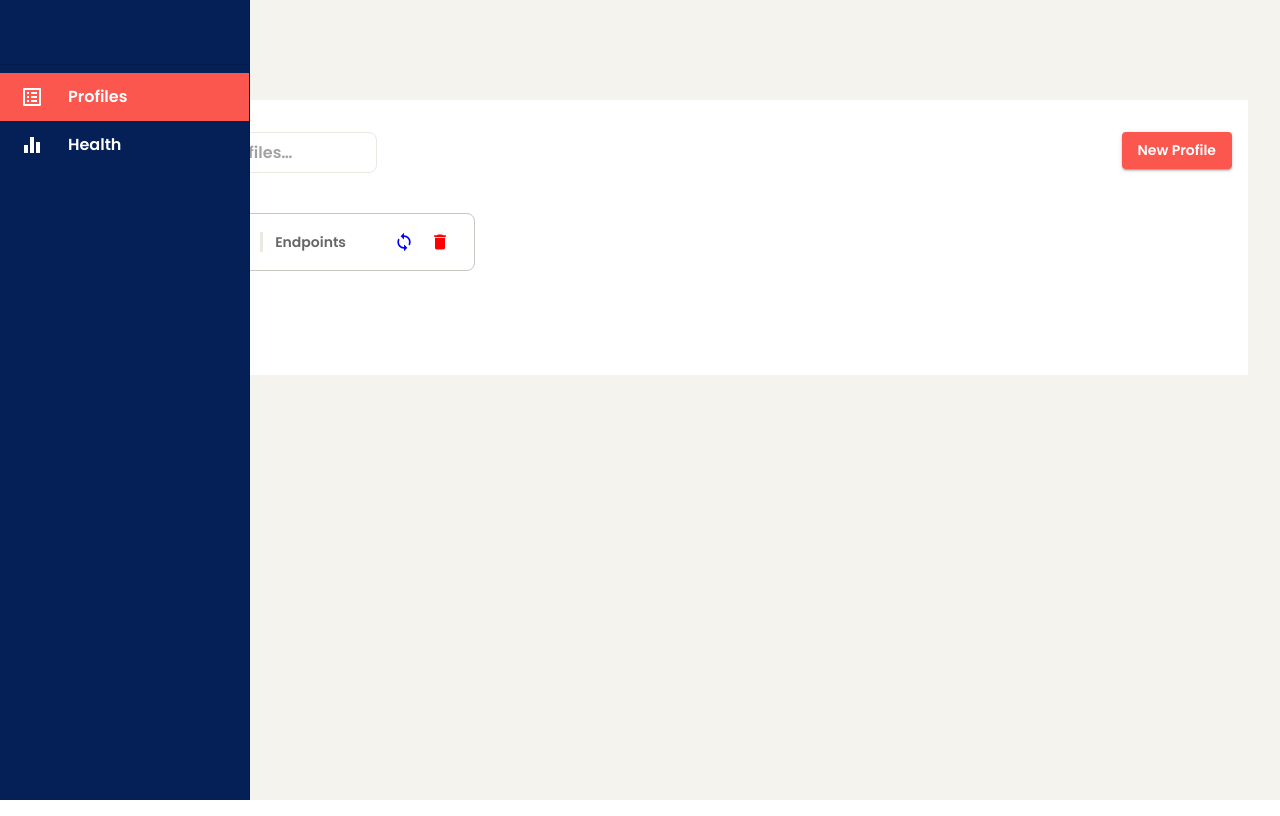
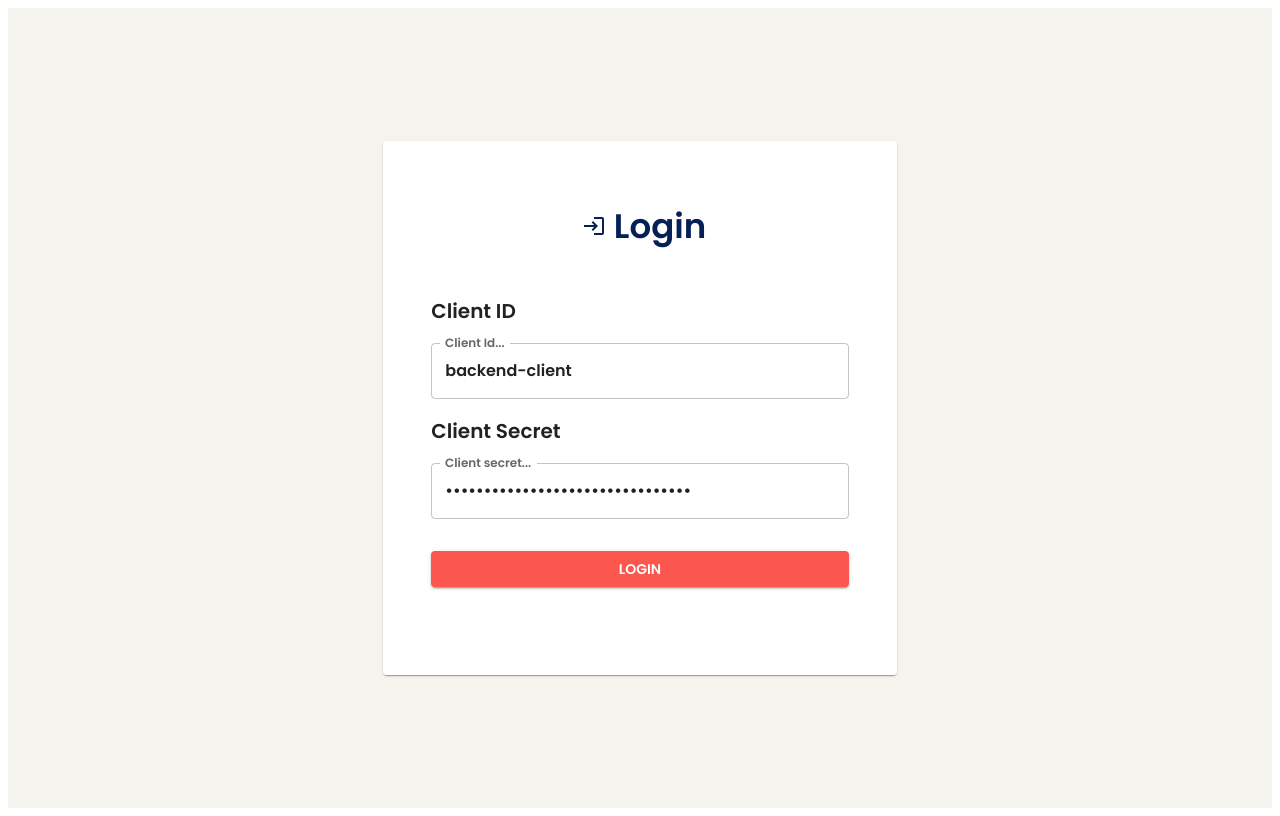
Before and after one commit to AbdulrahmanCad/APIFort-UI, a React (Create React App) app: page /login in a window 1280 px wide. Before the commit this address led to /profiles. Built offline with nearby package versions, Linux system fonts and the light colour scheme; no server answers.

Commit message:
adding login auth function

```diff
--- a/src/App.js
+++ b/src/App.js
@@ -1,53 +1,74 @@
-import React, {lazy} from "react"
+import React, { lazy } from "react";
 import "./App.css";
-import { BrowserRouter as Router, Routes, Route, Navigate } from "react-router-dom";
-import { createTheme, ThemeProvider} from '@mui/material/styles';
-import Sidebar from "./components/Sidebar/Sidebar"
+import {
+  BrowserRouter as Router,
+  Routes,
+  Route,
+  Navigate,
+} from "react-router-dom";
+import { createTheme, ThemeProvider } from "@mui/material/styles";
+import Sidebar from "./components/Sidebar/Sidebar";
 import { AxiosInterceptor } from "./api/axios";
 import Protected from "./Protected";
 
-const Profile = lazy (() => import("./pages/Profile"))
-const Endpoint = lazy (() => import("./pages/Endpoint"))
-const Health = lazy (() => import("./pages/Health"))
+const Login = lazy(() => import("./pages/Login"));
+const Profile = lazy(() => import("./pages/Profile"));
+const Endpoint = lazy(() => import("./pages/Endpoint"));
+const Health = lazy(() => import("./pages/Health"));
 
-var mainBgStyle = {
-  backgroundColor : '#F4F3EE',
-  height: '100vh',
+const mainBgStyle = {
+  backgroundColor: "#F4F3EE",
+  height: "100%",
   display: "flex",
-  minHeight : '100vh',
-}
+  minHeight: "100vh",
+};
 const theme = createTheme({
   palette: {
     primary: {
-      main: '#FFFFFF'
+      main: "#FFFFFF",
     },
   },
   typography: { fontFamily: ["Poppins"].join(",") },
   transitions: {
     easing: {
-      easeInOut: 'cubic-bezier(.25,.1,.36,1.18)',
+      easeInOut: "cubic-bezier(.25,.1,.36,1.18)",
     },
   },
-  Select: { fontFamily: ["Poppins"].join(",")}
+  Select: { fontFamily: ["Poppins"].join(",") },
 });
 
 function App() {
-  return (<>
+
+  const [viewSidebar, setViewSidebar] = React.useState(false)
+
+  return (
+    <>
       <AxiosInterceptor />
       <ThemeProvider theme={theme}>
         <Router>
-  <Sidebar />
-  <div style={mainBgStyle}>
+          { viewSidebar && <Sidebar /> }
+          <div style={viewSidebar ? mainBgStyle : {}}>
             <Routes>
-      <Route path="/profiles" element={<Protected component={Profile}/>}></Route>
-      <Route path="/profiles/:id" element={<Protected component={Endpoint}/>}></Route>
-      <Route path="/health" element={<Protected component={Health}/>}></Route>
-      <Route path="*" element={<Navigate to="/profiles" replace />}/>
+            <Route path="/login" element={<Login setViewSidebar={setViewSidebar} />}></Route>
+              <Route
+                path="/profiles"
+                element={<Protected setViewSidebar={setViewSidebar} component={Profile} />}
+              ></Route>
+              <Route
+                path="/profiles/:id"
+                element={<Protected setViewSidebar={setViewSidebar} component={Endpoint} />}
+              ></Route>
+              <Route
+                path="/health"
+                element={<Protected setViewSidebar={setViewSidebar} component={Health} />}
+              ></Route>
+              <Route path="*" element={<Navigate to="/profiles" replace />} />
             </Routes>
-  </ div>
+          </div>
         </Router>
       </ThemeProvider>
-  </>);
+    </>
+  );
 }
 
 export default App;
--- a/src/Protected.js
+++ b/src/Protected.js
@@ -1,12 +1,15 @@
 import React from 'react'
-import authService from './services/authService';
+import { useNavigate } from 'react-router-dom';
 import Cookies from "js-cookie";
 import { useLocation } from 'react-router-dom';
+import profileService from "./services/profileService"
 
 function Protected(props) {
     let Component = props.component;
     const [loading, setLoading] = React.useState(true)
     const location = useLocation()
+
+    const navigate = useNavigate()
 
     React.useEffect(() => {
       setLoading(true)
@@ -17,11 +20,18 @@ function Protected(props) {
       const tokenValue = Cookies.get("tokenValue");
       const tokenExpiresAt = Cookies.get("tokenExpiresAt");
         if(tokenValue && tokenExpiresAt){
-            setLoading(false)
+          profileService.getAllData().then((result) => {
+            if(result){
+              props.setViewSidebar(true)
+              setLoading(false)
+            }
+          }).catch((error) => {
+            if(error.response.status === 401){
+              navigate("/login")
+            }
+          })
         } else {
-         await authService.setCookie()
-         await new Promise(resolve => setTimeout(resolve, 100));
-           setLoading(false)
+            navigate("/login")
         }
     }
 
--- a/src/api/axios.js
+++ b/src/api/axios.js
@@ -9,11 +9,13 @@ const api = axios.create({
   baseURL: "http://localhost:8787",
 });
 
-const setTokenCookie = (token) => {
+
+const setTokenCookie = (client, secret, token) => {
   const expires = new Date();
   expires.setHours(expires.getHours() + 1);
+  Cookies.set("client", client, { expires });
+  Cookies.set("secret", secret, { expires, secure: true, sameSite: 'strict' });
   Cookies.set("tokenValue", token, { expires, secure: true, sameSite: 'strict' });
-  Cookies.set("tokenAddedAt", Date.now(), { expires });
   Cookies.set("tokenExpiresAt", expires.getTime(), { expires });
 };
 
@@ -44,33 +46,16 @@ const AxiosInterceptor = () => {
       if (now < tokenExpiresAt) {
         config.headers.Authorization = `Bearer ${tokenValue}`;
       } else {
-        await authService
-          .setCookie()
-          .then((result) => {
-            const tokenValue = Cookies.get("tokenValue");
-            config.headers.Authorization = `Bearer ${tokenValue}`;
-          })
-          .catch((err) => {
-            setMessage("Session expired. Please log in again.");
-            setSeverity("error");
-            setOpen(true);
-            Cookies.remove("tokenValue");
-            Cookies.remove("tokenAddedAt");
-            Cookies.remove("tokenExpiresAt");
-          });
+        Cookies.remove("tokenValue");
+        Cookies.remove("tokenExpiresAt");
+        Cookies.remove("client");
+        Cookies.remove("secret");
       }
     } else {
-     await authService
-        .setCookie()
-        .then((result) => {
-          const tokenValue = Cookies.get("tokenValue");
-          config.headers.Authorization = `Bearer ${tokenValue}`;
-        })
-        .catch((err) => {
-          setMessage("Session expired. Please log in again.");
-          setSeverity("error");
-          setOpen(true);
-        });
+        Cookies.remove("tokenValue");
+        Cookies.remove("tokenExpiresAt");
+        Cookies.remove("client");
+        Cookies.remove("secret");
     }
     config.headers["x-api-key"] = "AZ87-6563-XUJH-00000";
     return config;
@@ -90,7 +75,10 @@ const AxiosInterceptor = () => {
       return response;
     },
       (error) => {
-    if (error.response.status >= 400 && error.response.status < 500) {
+    if (error.response.status === 401) {
+      window.location.href = "/login"
+    }
+    else if (error.response.status >= 400 && error.response.status < 500) {
       setMessage(`Error: ${error.response.data.message}`);
       setSeverity("error");
       setOpen(true);
@@ -105,24 +93,16 @@ const AxiosInterceptor = () => {
 );
 
    const checkTokenExpiration = () => {
-    const tokenAddedAt = Cookies.get("tokenAddedAt");
     const tokenExpiresAt = Cookies.get("tokenExpiresAt");
-    if (tokenAddedAt && tokenExpiresAt) {
+    const client = Cookies.get("client");
+    const secret = Cookies.get("secret");
+    if (tokenExpiresAt) {
       const now = Date.now();
-      const timeSinceAdded = now - tokenAddedAt;
       const timeUntilExpires = tokenExpiresAt - now;
-      if (timeSinceAdded > 3600000 || timeUntilExpires < 0.1 * 60 * 60 * 1000) {
-        authService
-          .setCookie()
-          .then((result) => {})
-          .catch((err) => {
-            setMessage("Session expired. Please log in again.");
-            setSeverity("error");
-            setOpen(true);
-            Cookies.remove("tokenValue");
-            Cookies.remove("tokenAddedAt");
-            Cookies.remove("tokenExpiresAt");
-          });
+      if (timeUntilExpires < 0.1 * 60 * 60 * 1000) {
+        if(client && secret){
+        authService.signIn(client, secret)
+        }
       }
     }
   };
--- a/src/components/Sidebar/Sidebar.js
+++ b/src/components/Sidebar/Sidebar.js
@@ -13,6 +13,8 @@ import ListItemIcon from "@mui/material/ListItemIcon";
 import ListItemText from "@mui/material/ListItemText";
 import ListAltIcon from '@mui/icons-material/ListAlt';
 import EqualizerIcon from '@mui/icons-material/Equalizer';
+import LogoutIcon from '@mui/icons-material/Logout';
+import Cookies from "js-cookie";
 
 const drawerWidth = 250;
 
@@ -80,6 +82,14 @@ export default function MiniDrawer() {
     setOpen((prev) => !prev);
   };
 
+  function handleLogout(){
+    Cookies.remove("tokenValue");
+    Cookies.remove("tokenExpiresAt");
+    Cookies.remove("client");
+    Cookies.remove("secret");
+    window.location.href = "/login"
+  }
+
   return (
     <Box display="flex" sx={{ backgroundColor: "#052056" }}>
       <CssBaseline />
@@ -133,6 +143,33 @@ export default function MiniDrawer() {
               </ListItem>
             ))}
           </List>
+
+          <List style={{ marginTop: `auto` }} >
+            <ListItem>
+              <ListItemButton
+                  onClick={() => {handleLogout()}}
+                  sx={{
+                    minHeight: 48,
+                    justifyContent: open ? "initial" : "center",
+                    px: 2.5,
+                  }}
+                >
+                <ListItemIcon
+                    sx={{
+                      minWidth: 0,
+                      mr: open ? 3 : "auto",
+                      justifyContent: "center",
+                    }}
+                  >
+                  <LogoutIcon style={{ color: 'white' }}  />
+                  </ListItemIcon>
+                  <ListItemText
+                    primary="Logout"
+                    sx={{ color: "white", opacity: open ? 1 : 0 }}
+                  />
+                </ListItemButton>
+              </ListItem>
+            </List>
         </Drawer>
       </div>
     </Box>
--- /dev/null
+++ b/src/pages/Login.js
@@ -0,0 +1,142 @@
+import React from 'react';
+import { useNavigate } from 'react-router-dom';
+import { Card, CardContent, Button, TextField, Typography, Snackbar, Alert } from '@mui/material';
+import Cookies from "js-cookie";
+import axios from "axios";
+import { setTokenCookie } from "../api/axios";
+import LoginIcon from '@mui/icons-material/Login';
+
+const API_URL = "http://localhost:8180/realms/master/protocol/openid-connect";
+
+const Login = (props) => {
+
+const [err, setErr] = React.useState("")
+const [client, setClient] = React.useState("backend-client")
+const [secret, setSecret] = React.useState("QRcmVrIxzIzQ1sXznMzVGZybc7M4fuXX")
+const [open, setOpen] = React.useState(false);
+const [message, setMessage] = React.useState("");
+const [severity, setSeverity] = React.useState("success");
+
+const navigate = useNavigate()
+
+React.useEffect(() => {
+  props.setViewSidebar(false)
+  const tokenValue = Cookies.get("tokenValue");
+  if(tokenValue){
+    navigate("/profiles")
+  }
+},[])
+
+ function handleLogin(){
+   if(client.trim() === "" || secret.trim() === ""){
+      setErr("Please fill out all fields")
+      return
+   }
+   let urlencoded = new URLSearchParams();
+   urlencoded.append("client_id", client);
+   urlencoded.append("grant_type", "client_credentials");
+   urlencoded.append("client_secret", secret);
+
+    axios.post(API_URL + "/token", urlencoded,
+    { headers: { 'Content-Type': 'application/x-www-form-urlencoded'},})
+        .then((result) => {
+          let token = result.data.access_token;
+          setTokenCookie(client, secret, token);
+          navigate("/profiles")
+        }).catch((error) => {
+          setMessage(`Error: ${error.response.data.error_description}`);
+          setSeverity("error");
+          setOpen(true);
+        });
+ }
+
+    const handleClose = () => {
+      setOpen(false);
+      };
+
+  return (
+    <div
+      style={{
+        display: 'flex',
+        justifyContent: 'center',
+        alignItems: 'center',
+        backgroundColor: '#F4F3EE',
+        minHeight: '100vh',
+      }}
+    >
+      <Card sx={{ boxShadow: 0.75, minWidth: 500 }}>
+        <CardContent sx={{ backgroundColor: 'white', textAlign: 'center' }}>
+          <Typography variant="h4" sx={{ my: 6, color: "#052056" }}>
+          <LoginIcon sx={{ color: '#052056', mx: 1 }} />
+            Login
+          </Typography>
+          <div
+          style={{
+              margin: '2rem',
+            }}>
+          <Typography variant="h6" sx={{ textAlign: 'left', my: 2 }}>
+            Client ID
+          </Typography>
+            <TextField
+              label="Client Id..."
+              variant="outlined"
+              fullWidth
+              value={client}
+              onChange={(e) => setClient(e.target.value)}
+            />
+             <Typography variant="h6" sx={{ textAlign: 'left', my: 2 }}>
+            Client Secret
+          </Typography>
+            <TextField
+              label= "Client secret..."
+              type="password"
+              variant="outlined"
+              fullWidth
+              value={secret}
+              onChange={(e) => setSecret(e.target.value)}
+            />
+            <Button
+              variant="contained"
+              fullWidth
+              sx={{
+                backgroundColor: '#FC574E',
+                color: 'white',
+                my: 4,
+                ":hover": {
+                  bgcolor: "#CA463E",
+                  color: "white",
+                },
+              }}
+              onClick={() => handleLogin()}
+            >
+              Login
+            </Button>
+            <Typography sx={{ textAlign: 'left', color: 'red' }}>
+            {err}
+          </Typography>
+          </div>
+        </CardContent>
+      </Card>
+
+      <Snackbar
+      open={open}
+      autoHideDuration={3000}
+      onClose={handleClose}
+      anchorOrigin={{
+        vertical: "top",
+        horizontal: "right",
+      }}
+    >
+      <Alert
+        severity={severity}
+        onClose={handleClose}
+      >
+        {message}
+      </Alert>
+    </Snackbar>
+
+    </div>
+  );
+};
+
+export default Login;
--- a/src/services/authService.js
+++ b/src/services/authService.js
@@ -1,25 +1,31 @@
 import axios from "axios";
 import { setTokenCookie } from "../api/axios";
+import Cookies from "js-cookie";
 
 const API_URL = "http://localhost:8180/realms/master/protocol/openid-connect";
 
-const setCookie = () => {
+const signIn = (clientId, clientSecret) => {
 
 let urlencoded = new URLSearchParams();
-urlencoded.append("client_id", "backend-client");
+urlencoded.append("client_id", clientId);
 urlencoded.append("grant_type", "client_credentials");
-urlencoded.append("client_secret", "QRcmVrIxzIzQ1sXznMzVGZybc7M4fuXX");
+urlencoded.append("client_secret", clientSecret);
 
 axios.post(API_URL + "/token", urlencoded,
 { headers: { 'Content-Type': 'application/x-www-form-urlencoded'},})
     .then((result) => {
       let token = result.data.access_token;
-      setTokenCookie(token);
+      setTokenCookie(clientId, clientSecret, token);
+    }).catch((error) => {
+      Cookies.remove("tokenValue");
+      Cookies.remove("tokenExpiresAt");
+      Cookies.remove("client");
+      Cookies.remove("secret");
     });
 };
 
 const authService = {
-  setCookie,
+  signIn,
 };
 
 export default authService;
```
Lines whose indentation alone changed are shown as unchanged.
